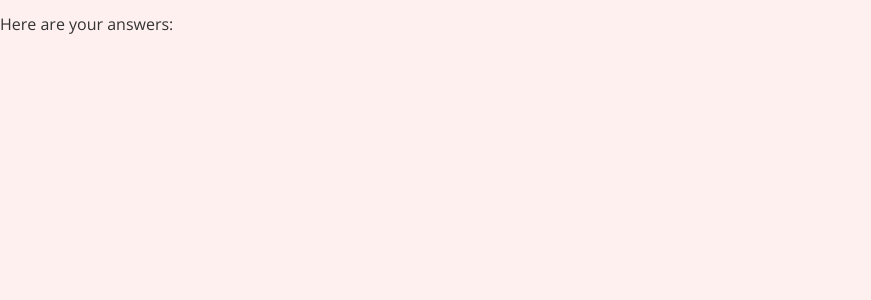
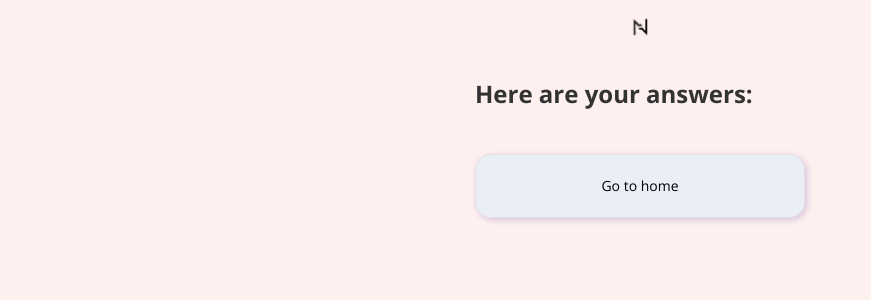
Before and after one commit to Mikelangelo64/obrio-questionnaire, a Next.js app: page /results in a window 1280 px wide. Shown: the top 300 px of the page, without its empty margins (0-871 px from the left). Built offline with nearby package versions, Linux system fonts and the light colour scheme.

Commit message:
[OQ-12] feat: styled results page

```diff
--- a/app/results/page.tsx
+++ b/app/results/page.tsx
@@ -1,11 +1,22 @@
-import Answers from '@/lib/features/questionnaire/components/Answers';
+import Answers from '@/lib/features/questionnaire/components/Answers/Answers';
+import LayoutContainer from '@/components/LayoutContainer/LayoutContainer';
+import styles from './styles.module.scss';
+import Header from '@/components/Header/Header';
+import Button from '@/components/Button/Button';
+import Link from 'next/link';
 
 export default function Results() {
   return (
-    <div>
-      <p>Here are your answers:</p>
+    <LayoutContainer withHeader justifyContent="flex-start">
+      <Header />
+
+      <p className={styles.title}>Here are your answers:</p>
 
       <Answers />
-    </div>
+
+      <Button asChild className={styles.button}>
+        <Link href="/">Go to home</Link>
+      </Button>
+    </LayoutContainer>
   );
 }
--- /dev/null
+++ b/app/results/styles.module.scss
@@ -0,0 +1,12 @@
+@use '@/styles/base' as *;
+
+.title {
+  @include text-heading-1;
+
+  margin-bottom: px-to-rem(20);
+}
+
+.button {
+  margin-top: px-to-rem(20);
+  width: 100%;
+}
--- a/lib/features/questionnaire/components/Answers.tsx
+++ /dev/null
@@ -1,22 +0,0 @@
-'use client';
-
-import { useAppSelector } from '@/store/hooks';
-import { selectAnswers } from '@/store/slices/questionnaireSlice';
-
-const Answers = () => {
-  const answers = useAppSelector(selectAnswers);
-
-  return (
-    <ul>
-      {Object.entries(answers).map(([screenId, answer]) => (
-        <li key={screenId}>
-          <p>{answer.questionTitle}</p>
-
-          <p>{answer.value}</p>
-        </li>
-      ))}
-    </ul>
-  );
-};
-
-export default Answers;
--- /dev/null
+++ b/lib/features/questionnaire/components/Answers/Answers.tsx
@@ -0,0 +1,24 @@
+'use client';
+
+import { useAppSelector } from '@/store/hooks';
+import { selectAnswers } from '@/store/slices/questionnaireSlice';
+import cn from 'clsx';
+import styles from './styles.module.scss';
+
+const Answers = ({ className }: { className?: string }) => {
+  const answers = useAppSelector(selectAnswers);
+
+  return (
+    <ul className={cn(styles.answers, className)}>
+      {Object.entries(answers).map(([screenId, answer]) => (
+        <li key={screenId} className={styles.item}>
+          <p className={styles.title}>{answer.questionTitle}</p>
+
+          <p className={styles.answer}>{answer.value}</p>
+        </li>
+      ))}
+    </ul>
+  );
+};
+
+export default Answers;
--- /dev/null
+++ b/lib/features/questionnaire/components/Answers/styles.module.scss
@@ -0,0 +1,32 @@
+@use '@/styles/base' as *;
+
+.answers {
+  @include reset-ul;
+
+  > * + * {
+    border-top: 1px solid var(--color-violet);
+    padding-top: px-to-rem(8);
+    margin-top: px-to-rem(8);
+  }
+}
+
+.item {
+  display: flex;
+  flex-direction: column;
+  gap: px-to-rem(4);
+}
+
+.title {
+  margin: 0;
+
+  font-size: px-to-rem(14);
+  line-height: 120%;
+}
+
+.answer {
+  margin: 0;
+
+  font-size: px-to-rem(16);
+  line-height: 120%;
+  font-weight: 700;
+}
```
